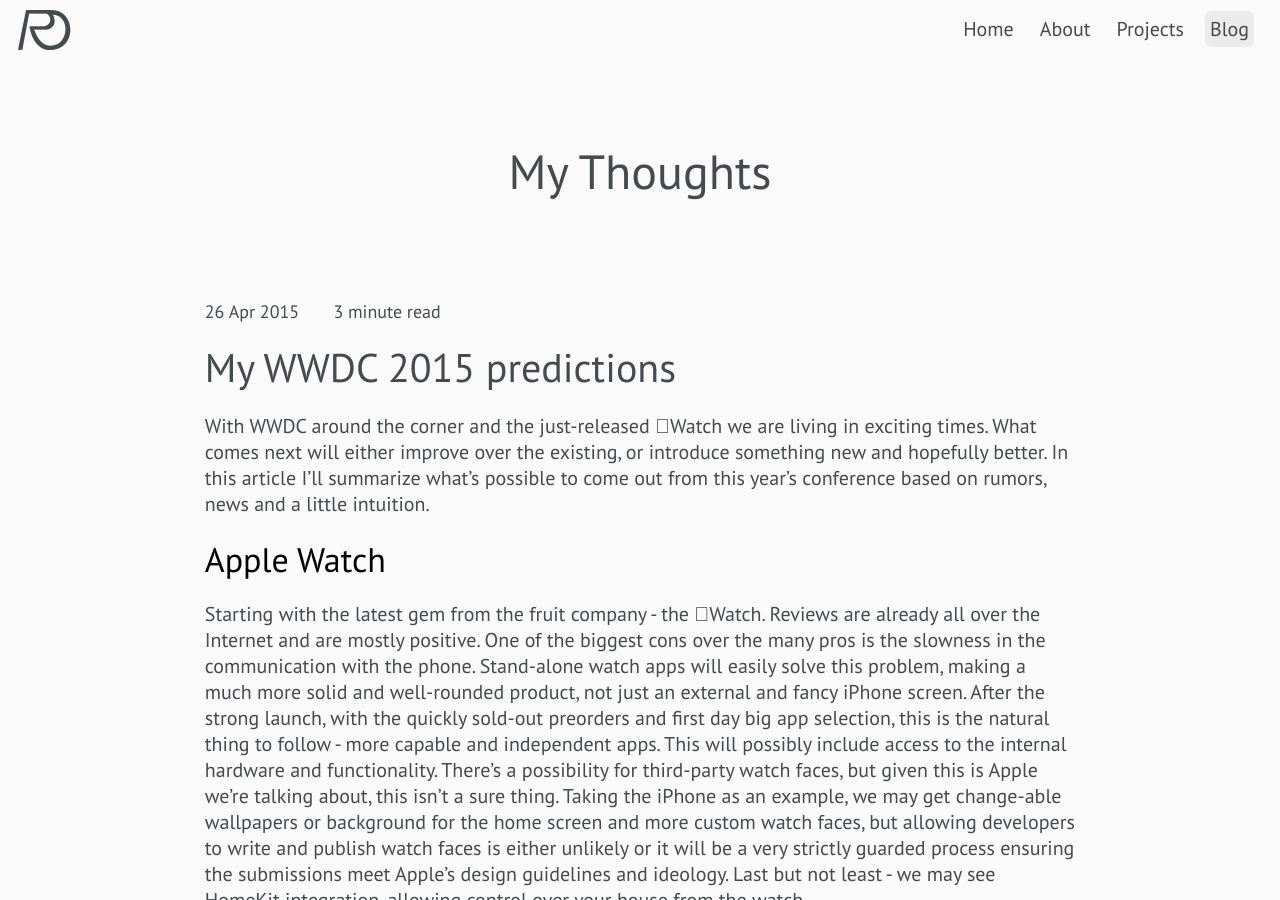
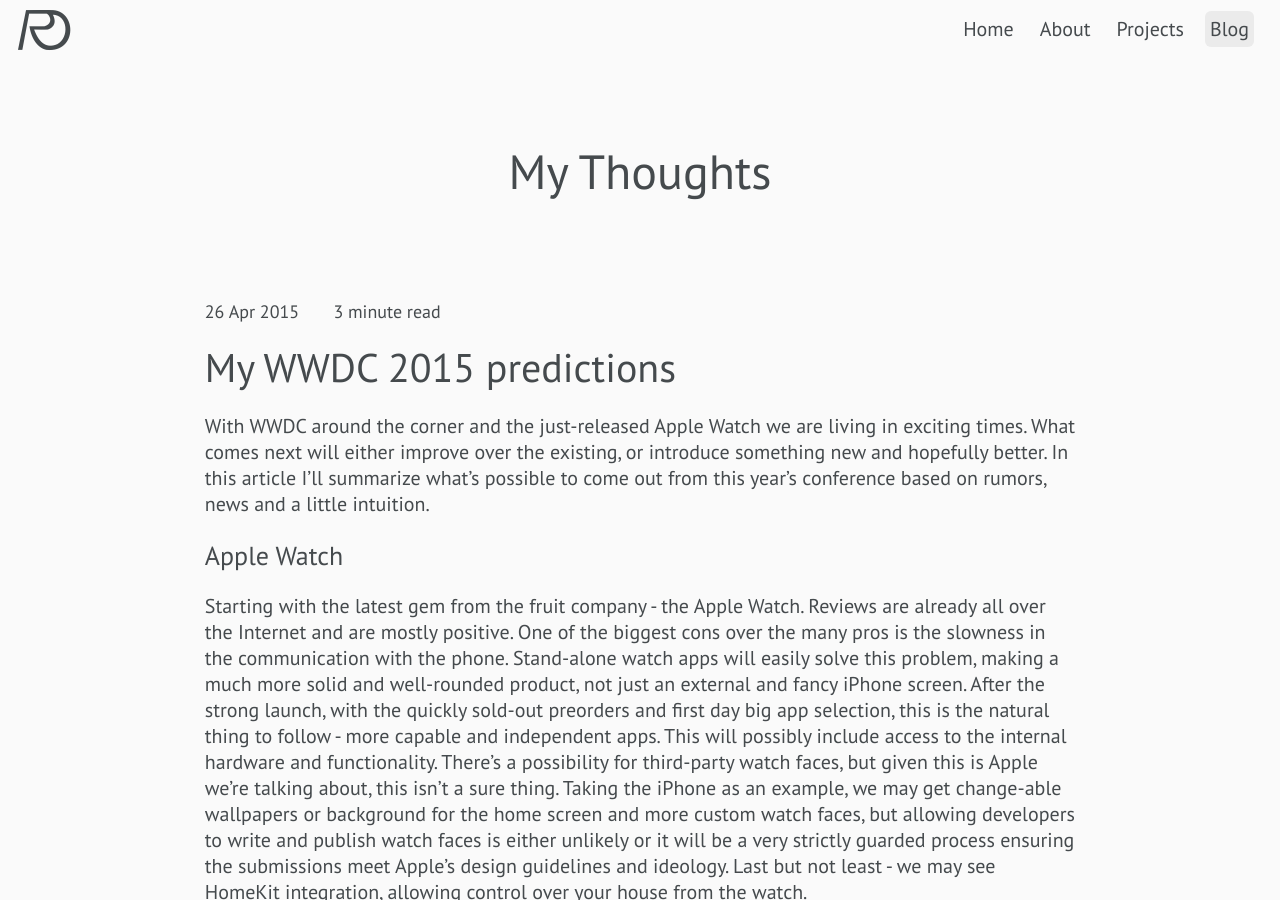
Before and after one commit to robbdimitrov/robbdimitrov.github.io, a Jekyll site: the page built from _posts/2015-04-26-wwdc_2015_predictions.md, in a window 1280 px wide and 900 px high. Built offline with Jekyll 4.4.1, drawn with Linux system fonts in a browser that asks for light colours; Markdown is read by kramdown in place of the engine named in the settings; comment, search, counter and statistics services are not loaded; some of the changed text lies outside the part shown.

Commit message:
Remove apple symbol from article, update config file.

```diff
--- a/_config.yml
+++ b/_config.yml
@@ -1,6 +1,6 @@
 name: 'Robert Dimitrov'
 markdown: redcarpet
-pygments: true
+highlighter: pygments
 url:    'http://robbdimitrov.com'
 author: 'Robert Dimitrov'
 
--- a/_posts/2015-04-26-wwdc_2015_predictions.md
+++ b/_posts/2015-04-26-wwdc_2015_predictions.md
@@ -4,22 +4,22 @@
 date:   2015-04-26 10:00:00
 categories: software development, ios, osx, wwdc, apple
 ---
-With WWDC around the corner and the just-released Watch we are living in exciting times. What comes next will either improve over the existing, or introduce something new and hopefully better. In this article I’ll summarize what’s possible to come out from this year’s conference based on rumors, news and a little intuition.
+With WWDC around the corner and the just-released Apple Watch we are living in exciting times. What comes next will either improve over the existing, or introduce something new and hopefully better. In this article I’ll summarize what’s possible to come out from this year’s conference based on rumors, news and a little intuition.
 
-### Apple Watch
-Starting with the latest gem from the fruit company - the Watch. Reviews are already all over the Internet and are mostly positive. One of the biggest cons over the many pros is the slowness in the communication with the phone. Stand-alone watch apps will easily solve this problem, making a much more solid and well-rounded product, not just an external and fancy iPhone screen. After the strong launch, with the quickly sold-out preorders and first day big app selection, this is the natural thing to follow - more capable and independent apps. This will possibly include access to the internal hardware and functionality. There’s a possibility for third-party watch faces, but given this is Apple we’re talking about, this isn’t a sure thing. Taking the iPhone as an example, we may get change-able wallpapers or background for the home screen and more custom watch faces, but allowing developers to write and publish watch faces is either unlikely or it will be a very strictly guarded process ensuring the submissions meet Apple’s design guidelines and ideology. Last but not least - we may see HomeKit integration, allowing control over your house from the watch.
+## Apple Watch
+Starting with the latest gem from the fruit company - the Apple Watch. Reviews are already all over the Internet and are mostly positive. One of the biggest cons over the many pros is the slowness in the communication with the phone. Stand-alone watch apps will easily solve this problem, making a much more solid and well-rounded product, not just an external and fancy iPhone screen. After the strong launch, with the quickly sold-out preorders and first day big app selection, this is the natural thing to follow - more capable and independent apps. This will possibly include access to the internal hardware and functionality. There’s a possibility for third-party watch faces, but given this is Apple we’re talking about, this isn’t a sure thing. Taking the iPhone as an example, we may get change-able wallpapers or background for the home screen and more custom watch faces, but allowing developers to write and publish watch faces is either unlikely or it will be a very strictly guarded process ensuring the submissions meet Apple’s design guidelines and ideology. Last but not least - we may see HomeKit integration, allowing control over your house from the watch.
 
-### HomeKit
+## HomeKit
 As of the moment HomeKit is a little forgotten without much use. Only a couple vendors support it and there’s a lack of products and apps to make the technology worthwhile. It’s possible to see new APIs, vendors and products if Apple wants the technology to succeed.
 
-### AppleTV
+## AppleTV
 A lot of rumors regarding the Cupertino TV box set have come out lately. Most of them suggest additional content added to the device like HBO GO. Another viable option to make it more usable will be the release of a SDK, allowing third party apps. While I can’t predict how this will go, it’s already proven that apps can make or break a platform.
 
-### OS X 10.11
+## OS X 10.11
 Last year’s update to the desktop OS made it similar to iOS, which was nice and welcome. Adding consistency to the platforms is always nice. With the release of the Photos app, some developers noticed a new private framework similar to iOS’s UIKit. It won’t be a surprise if this thing goes public later this year. Writing similar code for all platforms will result in more OS X apps and will lower the barrier to entry for the platform. Another thing would be pairing or controlling of the mac from apple watch. Maybe like a remote control or with Handoff. All devices have Bluetooth built-in, so this is more on the possible side.
 
-### iOS 9
+## iOS 9
 The next iteration of iOS. The best thing we can see here are some new APIs, functionality, but most importantly - bug fixes and stability improvements. After the big changes in iOS 7 and the newly introduces stuff in iOS 8 we can safely assume the focus of this version to be stability. It’s possible to see the new long-rumored music streaming service based on Beats by Dre’s technology. Something similar to Spotify and Pandora.
 
-### Conclusion
+## Conclusion
 These are my predictions for the coming WWDC 2015. After the big changes from 2014 most probably 2015 will be watch-centered and we’ll see mostly stability improvements and less new features and functionality. Time will tell.
```
